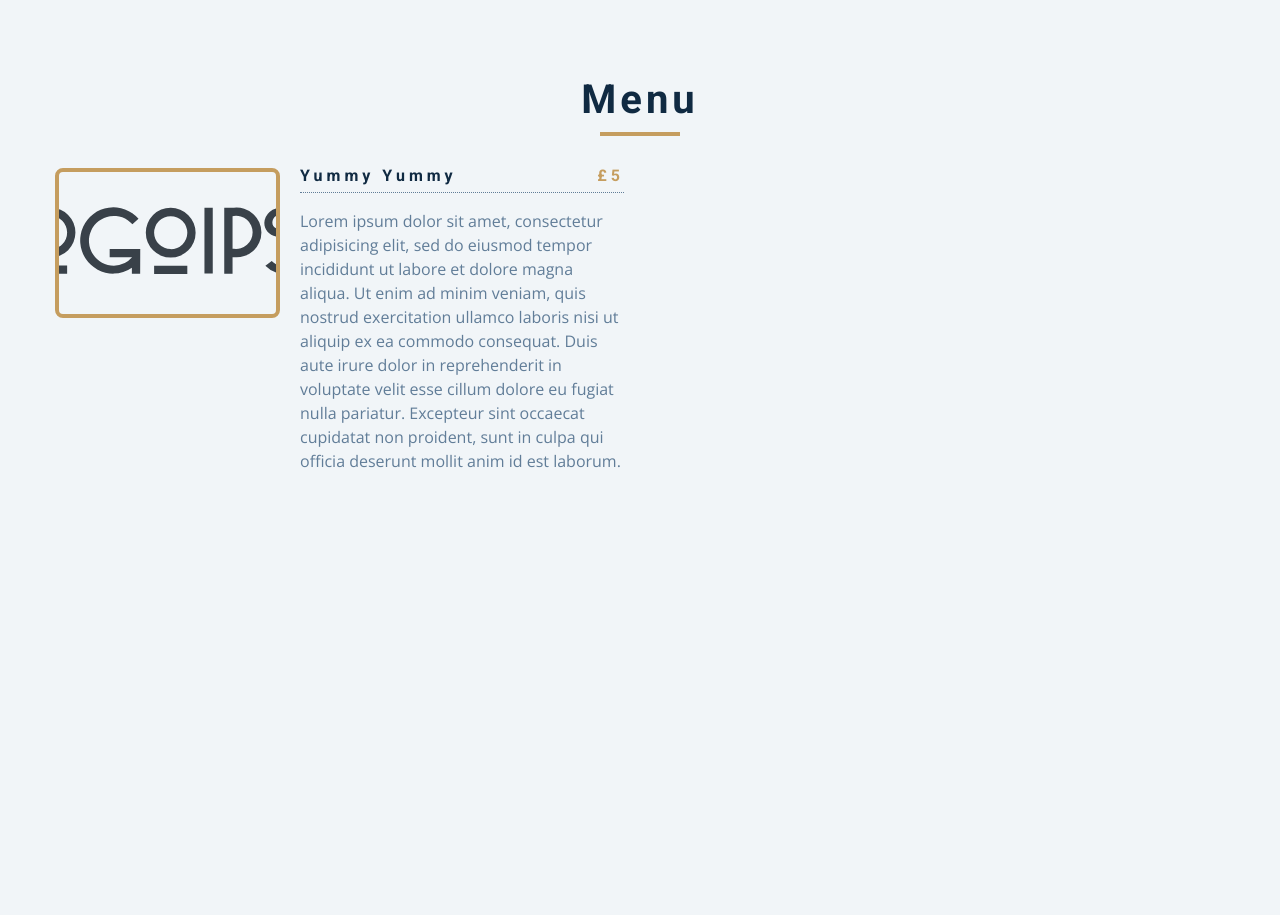
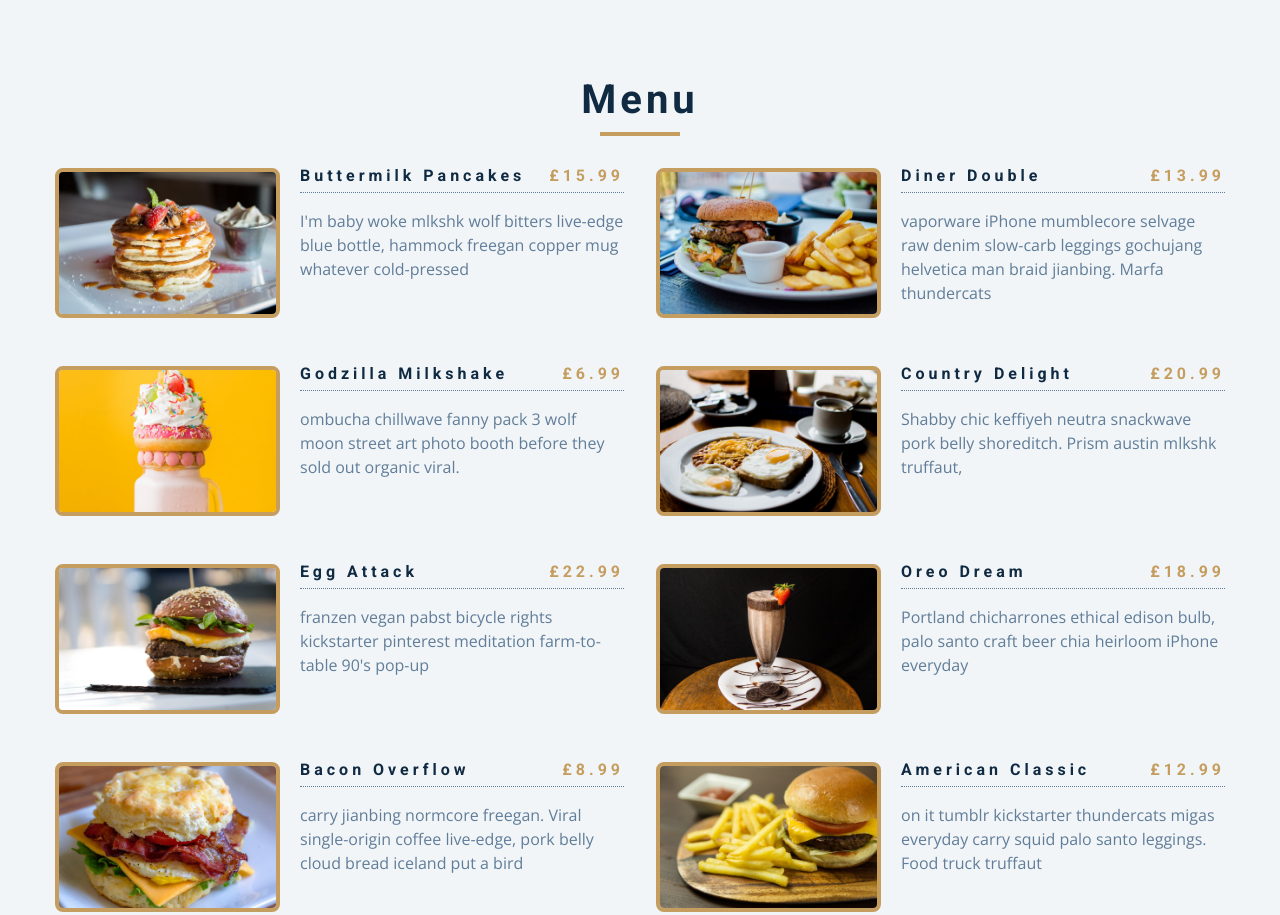
Before and after one commit to plkujaw/js-menu, a plain HTML site: page index.html in a window 1280 px wide. Shown: the top 915 px of the page. Before the commit the page ends 800 px from the top, so only its background shows below. Drawn offline with nearby package versions, Linux system fonts and the light colour scheme.

Commit message:
display menu functionality

```diff
--- a/app.js
+++ b/app.js
@@ -4,7 +4,7 @@ const menu = [
     title: "buttermilk pancakes",
     category: "breakfast",
     price: 15.99,
-    img: "./images/item-1.jpeg",
+    img: "./images/item-1.jpg",
     desc: `I'm baby woke mlkshk wolf bitters live-edge blue bottle, hammock freegan copper mug whatever cold-pressed `,
   },
   {
@@ -12,7 +12,7 @@ const menu = [
     title: "diner double",
     category: "lunch",
     price: 13.99,
-    img: "./images/item-2.jpeg",
+    img: "./images/item-2.jpg",
     desc: `vaporware iPhone mumblecore selvage raw denim slow-carb leggings gochujang helvetica man braid jianbing. Marfa thundercats `,
   },
   {
@@ -20,7 +20,7 @@ const menu = [
     title: "godzilla milkshake",
     category: "shakes",
     price: 6.99,
-    img: "./images/item-3.jpeg",
+    img: "./images/item-3.jpg",
     desc: `ombucha chillwave fanny pack 3 wolf moon street art photo booth before they sold out organic viral.`,
   },
   {
@@ -28,7 +28,7 @@ const menu = [
     title: "country delight",
     category: "breakfast",
     price: 20.99,
-    img: "./images/item-4.jpeg",
+    img: "./images/item-4.jpg",
     desc: `Shabby chic keffiyeh neutra snackwave pork belly shoreditch. Prism austin mlkshk truffaut, `,
   },
   {
@@ -36,7 +36,7 @@ const menu = [
     title: "egg attack",
     category: "lunch",
     price: 22.99,
-    img: "./images/item-5.jpeg",
+    img: "./images/item-5.jpg",
     desc: `franzen vegan pabst bicycle rights kickstarter pinterest meditation farm-to-table 90's pop-up `,
   },
   {
@@ -44,7 +44,7 @@ const menu = [
     title: "oreo dream",
     category: "shakes",
     price: 18.99,
-    img: "./images/item-6.jpeg",
+    img: "./images/item-6.jpg",
     desc: `Portland chicharrones ethical edison bulb, palo santo craft beer chia heirloom iPhone everyday`,
   },
   {
@@ -52,7 +52,7 @@ const menu = [
     title: "bacon overflow",
     category: "breakfast",
     price: 8.99,
-    img: "./images/item-7.jpeg",
+    img: "./images/item-7.jpg",
     desc: `carry jianbing normcore freegan. Viral single-origin coffee live-edge, pork belly cloud bread iceland put a bird `,
   },
   {
@@ -60,7 +60,7 @@ const menu = [
     title: "american classic",
     category: "lunch",
     price: 12.99,
-    img: "./images/item-8.jpeg",
+    img: "./images/item-8.jpg",
     desc: `on it tumblr kickstarter thundercats migas everyday carry squid palo santo leggings. Food truck truffaut  `,
   },
   {
@@ -68,7 +68,26 @@ const menu = [
     title: "quarantine buddy",
     category: "shakes",
     price: 16.99,
-    img: "./images/item-9.jpeg",
+    img: "./images/item-9.jpg",
     desc: `skateboard fam synth authentic semiotics. Live-edge lyft af, edison bulb yuccie crucifix microdosing.`,
   },
 ];
+
+const sectionCenter = document.querySelector(".section-center");
+
+window.addEventListener("DOMContentLoaded", () => {
+  let displayMenu = menu.map((item) => {
+    return `<article class="menu-item">
+      <img src="${item.img}" class="photo" alt="${item.title}">
+      <div class="item-info">
+        <header>
+          <h4>${item.title}</h4>
+          <h4 class="price">£${item.price}</h4>
+        </header>
+        <p class="item-text">${item.desc}</p>
+      </div>
+    </article>`;
+  });
+  displayMenu = displayMenu.join("")
+  sectionCenter.innerHTML = displayMenu;
+});
```
Also changed, not shown: index.html (line endings or trailing spaces).
